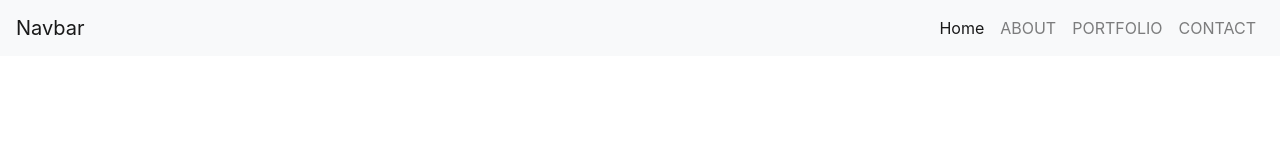
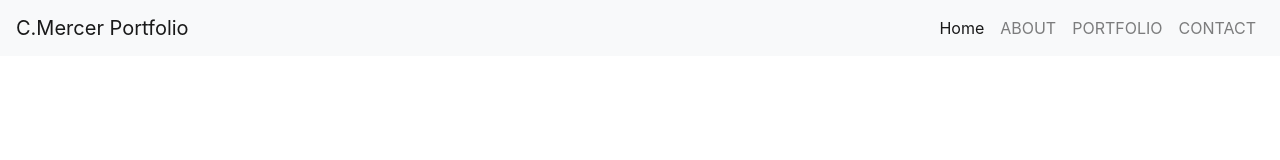
Before and after one commit to WildestDeuce/CEM-Portfolio, a plain HTML site: page index.html in a window 1280 px wide. Drawn offline with nearby package versions, Linux system fonts and the light colour scheme.

Commit message:
navbar changed to c.mercer portfolio

```diff
--- a/index.html
+++ b/index.html
@@ -14,7 +14,7 @@
     <!--navigation-->
     <section id="navbar">
         <nav class="navbar navbar-expand-lg navbar-light bg-light">
-            <a class="navbar-brand" href="#">Navbar</a>
+            <a class="navbar-brand" href="#">C.Mercer Portfolio</a>
             <button class="navbar-toggler" type="button" data-toggle="collapse" data-target="#navbarNav"
                 aria-controls="navbarNav" aria-expanded="false" aria-label="Toggle navigation">
                 <span class="navbar-toggler-icon"></span>
```
